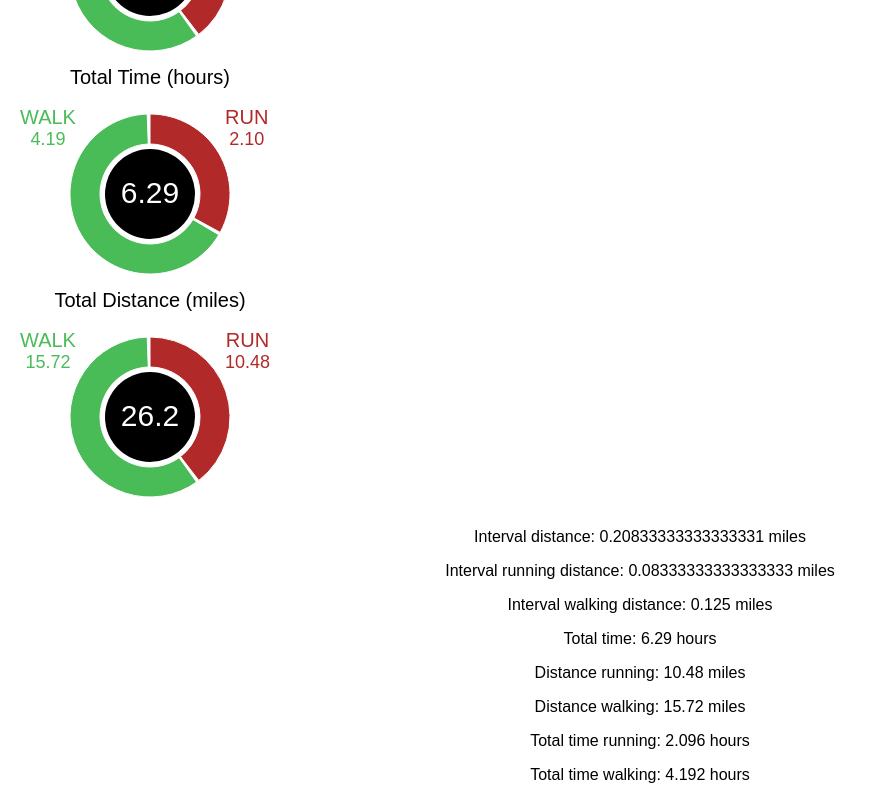
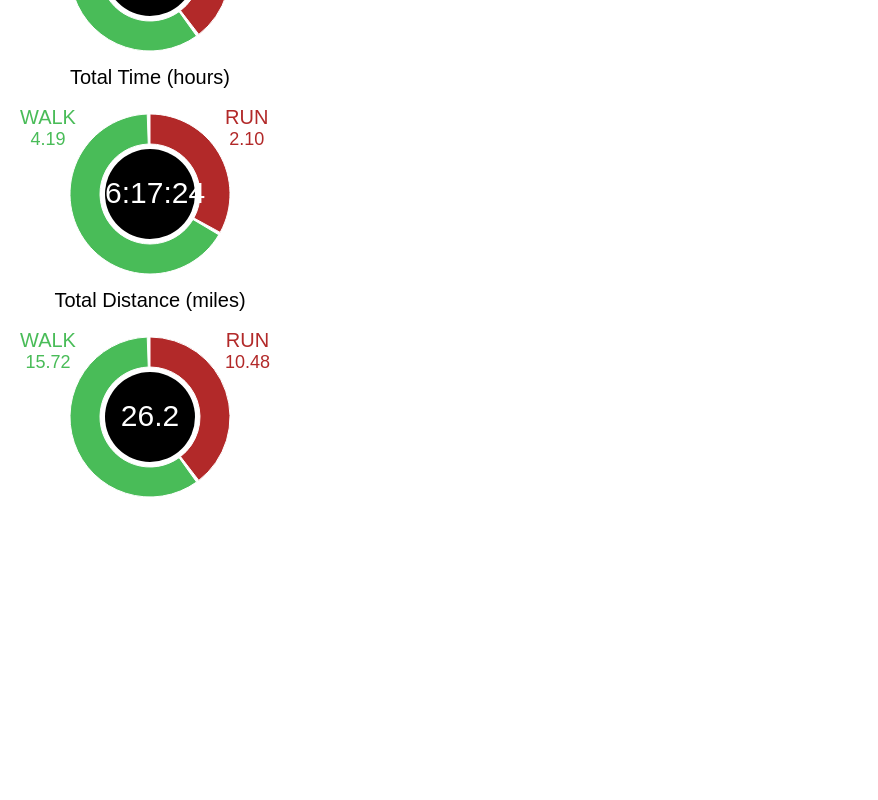
Before and after one commit to JohnDHamm/pacer, a React (Create React App) app: page / in a window 1280 px wide. Shown: the part 574-1374 px from the top of the page, without its empty margins (0-878 px from the left). After the commit the page ends 1090 px from the top, so only its background shows below. Built offline with nearby package versions, Linux system fonts and the light colour scheme.

Commit message:
changing time data to hh:mm:ss format

```diff
--- a/src/containers/home.js
+++ b/src/containers/home.js
@@ -52,18 +52,16 @@ export default class Home extends Component {
 		return calcObj;
 	}
 
+	timeConvert(timeInt) {
+		const hours = parseInt(timeInt, 10);
+		const mmss = (timeInt - hours) * 60;
+		const minutes = parseInt(mmss, 10);
+		const seconds = parseInt((mmss - minutes) * 60, 10);
+		return `${hours}:${minutes}:${seconds}`;
+	}
+
 	render() {
-		let { intervalDistance, intervalRunDistance, intervalWalkDistance, totalRaceTime, totalRunDistance, totalWalkDistance, totalRunTime, totalWalkTime } = this.props;
-
 		const calcObj = this.calc();
-		intervalRunDistance = calcObj.intervalRunDistance;
-		intervalWalkDistance = calcObj.intervalWalkDistance;
-		intervalDistance = calcObj.intervalDistance;
-		totalRaceTime = calcObj.totalRaceTime;
-		totalRunDistance = calcObj.totalRunDistance;
-		totalWalkDistance = calcObj.totalWalkDistance;
-		totalRunTime = calcObj.totalRunTime;
-		totalWalkTime = calcObj.totalWalkTime;
 
 		const intervalData = [
 			{	name: 'runIntervalDist',
@@ -71,14 +69,20 @@ export default class Home extends Component {
 			{	name: 'walkIntervalDistance',
 				value: calcObj.intervalWalkDistance }
 		];
-		const intervalSum = (intervalRunDistance + intervalWalkDistance).toFixed(2);
+		const intervalSum = (calcObj.intervalRunDistance + calcObj.intervalWalkDistance).toFixed(2);
+
 		const raceTimeData = [
 			{ name: 'runRaceTime',
 				value: calcObj.totalRunTime },
 			{ name: 'walkRaceTime',
 				value: calcObj.totalWalkTime }
 		];
-		const raceTimeSum = calcObj.totalRaceTime;
+		// const raceTimeSum = calcObj.totalRaceTime;
+		const raceTimeSum = this.timeConvert(calcObj.totalRaceTime);
+		// console.log("raceTimeSumConvert", raceTimeSumConvert);
+		// const runTimeConvert = this.timeConvert(calcObj.totalRunTime);
+		// const walkTimeConvert = this.timeConvert(calcObj.totalWalkTime);
+
 		const raceDistanceData = [
 			{ name: 'runRaceTime',
 				value: calcObj.totalRunDistance },
@@ -158,31 +162,32 @@ export default class Home extends Component {
 					walkSum={calcObj.totalWalkDistance.toFixed(2)}
 					runSum={calcObj.totalRunDistance.toFixed(2)}
 				/>
-				<div>
-					<p>Interval distance: <span>{intervalDistance}</span> miles</p>
-				</div>
-				<div>
-					<p>Interval running distance: <span>{intervalRunDistance}</span> miles</p>
-				</div>
-				<div>
-					<p>Interval walking distance: <span>{intervalWalkDistance}</span> miles</p>
-				</div>
-				<div>
-					<p>Total time: <span>{totalRaceTime}</span> hours</p>
-				</div>
-				<div>
-					<p>Distance running: <span>{totalRunDistance}</span> miles</p>
-				</div>
-				<div>
-					<p>Distance walking: <span>{totalWalkDistance}</span> miles</p>
-				</div>
-				<div>
-					<p>Total time running: <span>{totalRunTime}</span> hours</p>
-				</div>
-				<div>
-					<p>Total time walking: <span>{totalWalkTime}</span> hours</p>
-				</div>
 			</div>
 		)
 	}
 }
+
+				// <div>
+				// 	<p>Interval distance: <span>{intervalDistance}</span> miles</p>
+				// </div>
+				// <div>
+				// 	<p>Interval running distance: <span>{intervalRunDistance}</span> miles</p>
+				// </div>
+				// <div>
+				// 	<p>Interval walking distance: <span>{intervalWalkDistance}</span> miles</p>
+				// </div>
+				// <div>
+				// 	<p>Total time: <span>{totalRaceTime}</span> hours</p>
+				// </div>
+				// <div>
+				// 	<p>Distance running: <span>{totalRunDistance}</span> miles</p>
+				// </div>
+				// <div>
+				// 	<p>Distance walking: <span>{totalWalkDistance}</span> miles</p>
+				// </div>
+				// <div>
+				// 	<p>Total time running: <span>{totalRunTime}</span> hours</p>
+				// </div>
+				// <div>
+				// 	<p>Total time walking: <span>{totalWalkTime}</span> hours</p>
+				// </div>
```
